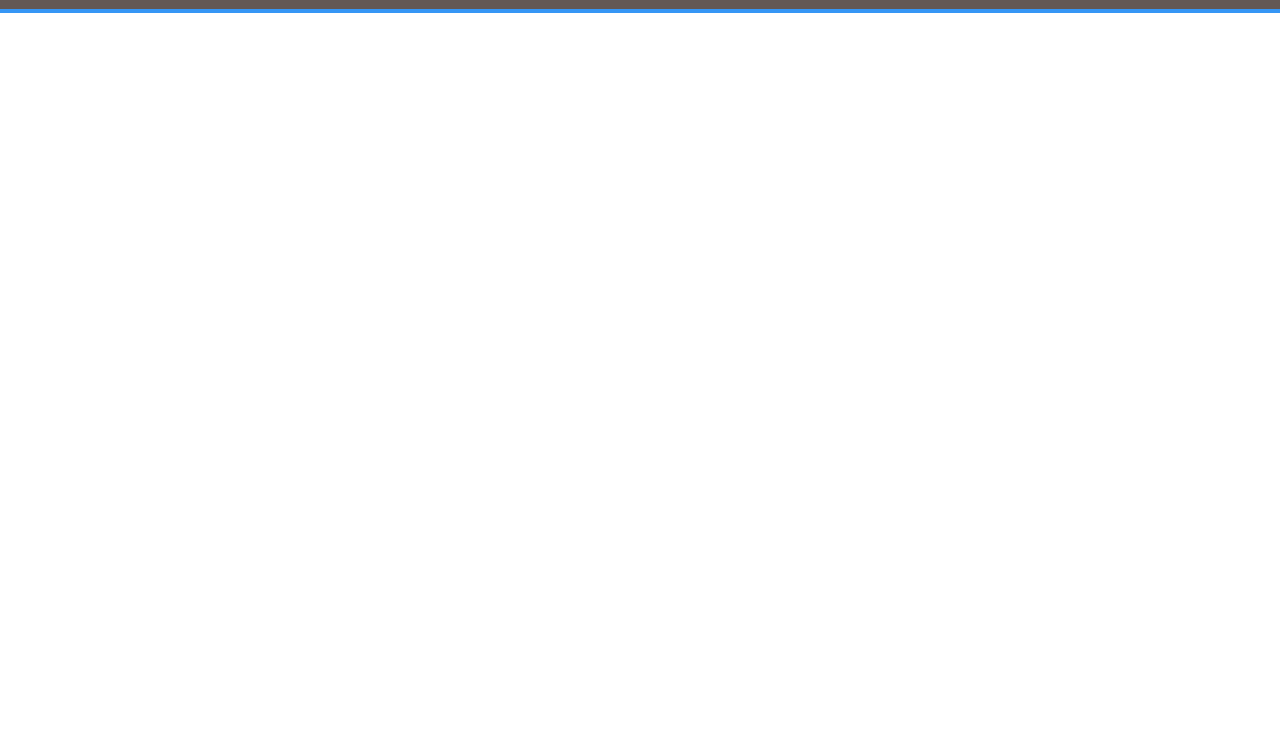
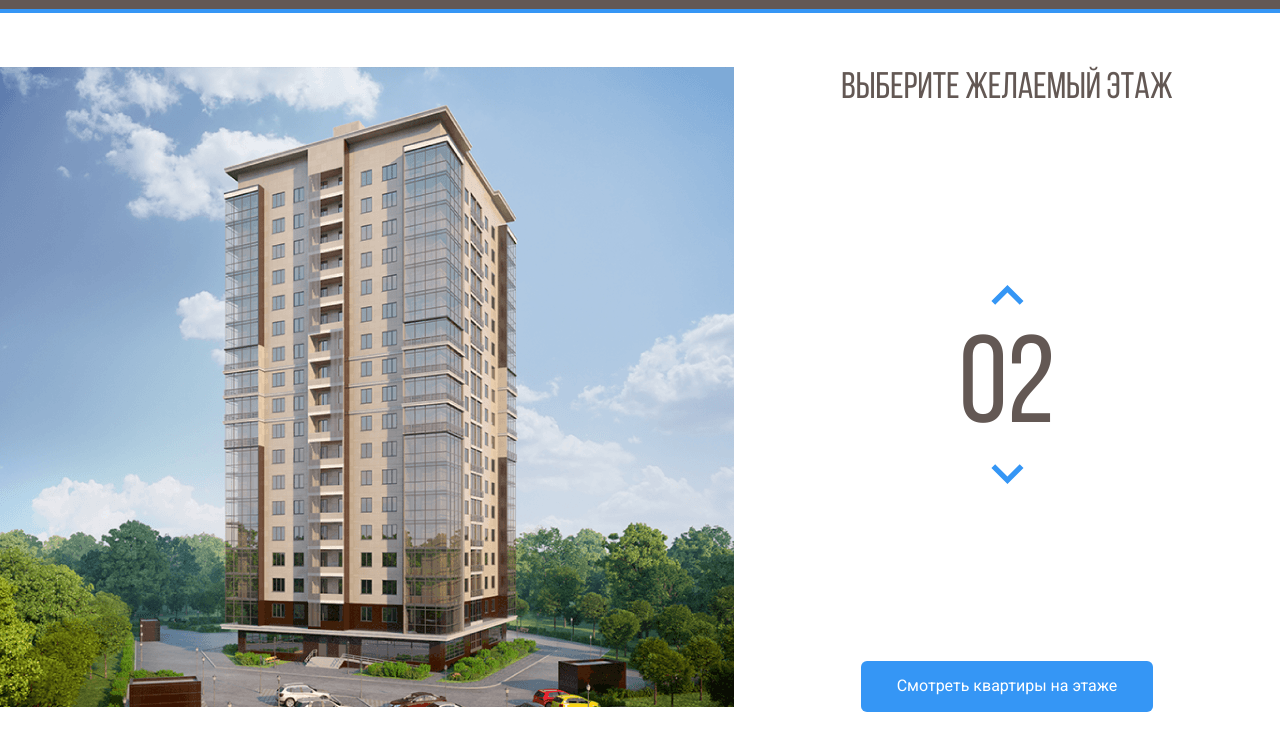
Before and after one commit to Ildarrich/Melody, a plain HTML site: page index.html in a window 1280 px wide. Shown: the part 55-800 px from the top of the page. Drawn offline with Linux system fonts and the light colour scheme.

Commit message:
Add files via upload

```diff
--- a/css/style.css
+++ b/css/style.css
@@ -1,3 +1,11 @@
+@font-face {
+    font-family: 'Bebas Neue';
+    src: local('Bebas Neue Regular Regular'), local('BebasNeueRegular'), url('../fonts/BebasNeueRegular.woff2') format('woff2'), url('../fonts/BebasNeueRegular.woff') format('woff');
+    font-weight: normal;
+    font-style: normal;
+    font-display: swap;
+}
+
 * {
     box-sizing: border-box;
 }
@@ -58,3 +66,70 @@ body {
     text-decoration: none;
     color: #fff;
 }
+
+.main {
+    max-width: 1280px;
+    margin: auto;
+    margin-top: 54px;
+    display: flex;
+}
+
+.main-info {
+    flex-grow: 1;
+    text-align: center;
+    display: flex;
+    flex-direction: column;
+    align-items: center;
+    justify-content: space-between;
+}
+
+.home-image path {
+    opacity: 0;
+    cursor: pointer;
+}
+
+.home-image path:hover {
+    opacity: 1;
+}
+
+.counter-group {
+    display: flex;
+    flex-direction: column;
+    align-items: center;
+}
+
+.counter-button {
+    background-color: #fff;
+    border: none;
+    cursor: pointer;
+}
+
+.counter-arrow-down {
+    transform: rotatex(180deg);
+}
+
+.main-title {
+    font-family: 'Bebas Neue', sans-serif;
+    font-weight: normal;
+    font-weight: normal;
+    font-size: 37px;
+    line-height: 44px;
+    color: #635854;
+    margin: 0;
+}
+
+.counter {
+    font-family: 'Bebas Neue', sans-serif;
+    color: #635854;
+    font-size: 124px;
+    margin-top: 10px;
+}
+
+.button-primary {
+    background: #3596F5;
+    border-radius: 6px;
+    color: #fff;
+    border: none;
+    padding: 16px 36px;
+    cursor: pointer;
+}
--- a/index.html
+++ b/index.html
@@ -42,6 +42,54 @@
         </div>
         <!-- /.navbar -->
     </header>
+    <main class="main">
+        <div class="main-image">
+            <svg class="home-image" width="734" height="640" viewBox="0 0 734 640" fill="none" xmlns="http://www.w3.org/2000/svg" xmlns:xlink="http://www.w3.org/1999/xlink">
+            <rect width="734" height="640" fill="url(#pattern0)"/>
+            <defs>
+                <pattern id="pattern0" patternContentUnits="objectBoundingBox" width="1" height="1">
+            <use xlink:href="#image0" transform="translate(-0.00408719) scale(0.0013624 0.0015625)"/>
+            </pattern>
+            <image id="image0" width="740" height="640" xlink:href="img/home.png"/>
+            </defs>
+<path d="M222 531L442.8 539L512 525.3V547L443.5 566.7L222 555.7V531Z" fill="#3595F6" fill-opacity="0.75"/>
+<path d="M223 530V505L443.3 508.3L513 505V525L443.7 538L223 530Z" fill="#3595F6" fill-opacity="0.75"/>
+<path d="M223 504V479H444H513V502L445 509L223 504Z" fill="#3595F6" fill-opacity="0.75"/>
+<path d="M223 480V455L444.3 451.3L512 458V480H444" fill="#3595F6" fill-opacity="0.75"/>
+<path d="M223 454V428L444.5 424.7L513 435.7V457L444 450.3L223 454Z" fill="#3595F6" fill-opacity="0.75"/>
+<path d="M222 427V403.3L443 391L514 414V435.3L443 423L222 427Z" fill="#3595F6" fill-opacity="0.75"/>
+<path d="M222 405V380L444.2 363.7L514 392.3V413L443.7 391.3L222 405Z" fill="#3595F6" fill-opacity="0.75"/>
+<path d="M222 380V355L444.5 334.7L514 371.3V392L442 363.3L222 380Z" fill="#3595F6" fill-opacity="0.75"/>
+<path d="M222 354V330L445 305.3L514 349.3V371L444.7 333L222 354Z" fill="#3595F6" fill-opacity="0.75"/>
+<path d="M222 329V305L444.5 276.3L514 327.3V348L443.7 305.7L222 329Z" fill="#3595F6" fill-opacity="0.75"/>
+<path d="M221 305V281L443.3 248L514 307.3V327L444 276.3L221 305Z" fill="#3595F6" fill-opacity="0.75"/>
+<path d="M222 280V256L443.2 221L513 285V306L444.3 247.7L222 280Z" fill="#3595F6" fill-opacity="0.75"/>
+<path d="M222 256V231L444.3 193L513 263.3V284L444 220L222 256Z" fill="#3595F6" fill-opacity="0.75"/>
+<path d="M222 230V205L442.8 161.3L513 240.3V263L444 189.7L222 230Z" fill="#3595F6" fill-opacity="0.75"/>
+<path d="M223 206V181L443 133L513 218V241L442.3 161.7L223 206Z" fill="#3595F6" fill-opacity="0.75"/>
+<path d="M222 181V156L441.8 104L513 196.3V219L443.3 132.7L222 181Z" fill="#3595F6" fill-opacity="0.75"/>
+<path d="M222 156V130L444 73.3L513 175V196L443.7 104.3L222 156Z" fill="#3595F6" fill-opacity="0.75"/>
+
+</svg>
+
+        </div>
+        <!-- /.main-image -->
+        <div class="main-info">
+            <h2 class="main-title">ВЫБЕРИТЕ ЖЕЛАЕМЫЙ ЭТАЖ </h2>
+            <div class="counter-group">
+                <button class="counter-button counter-up">
+                    <img src="img/arrow.svg" alt="arrow-up" class="counter-arrow counter-arrow-up">
+                </button>
+                <span class="counter">02</span>
+                <button class="counter-button counter-down">
+                     <img src="img/arrow.svg" alt="arrow-down" class="counter-arrow counter-arrow-down">
+                </button>
+            </div>
+            <button class="button button-primary">Смотреть квартиры на этаже</button>
+        </div>
+        <!-- /.main-info -->
+    </main>
+    <!-- /.main -->
 
 </body>
 
```
Also changed, not shown: fonts/BebasNeueRegular.woff (added), fonts/BebasNeueRegular.woff2 (added), img/Group 3.svg (added), img/arrow.svg (added), img/home.png (added).
